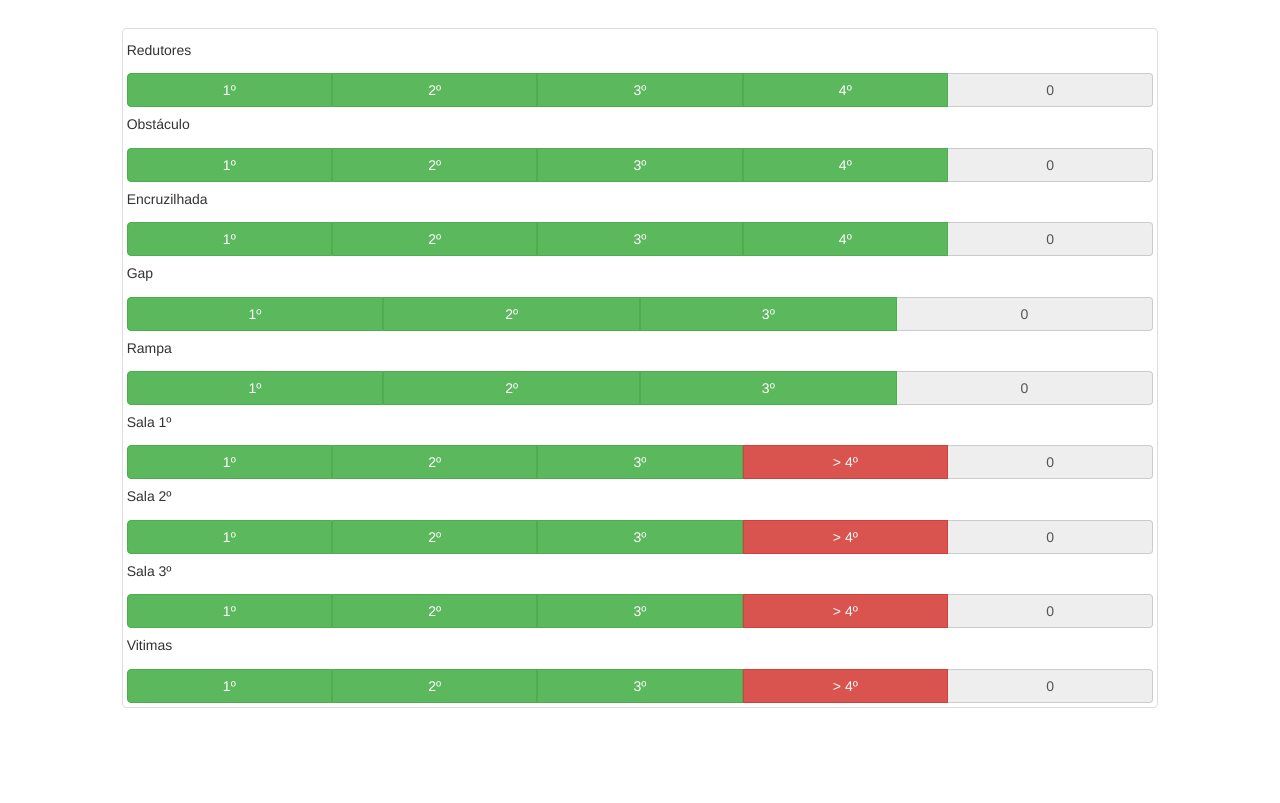
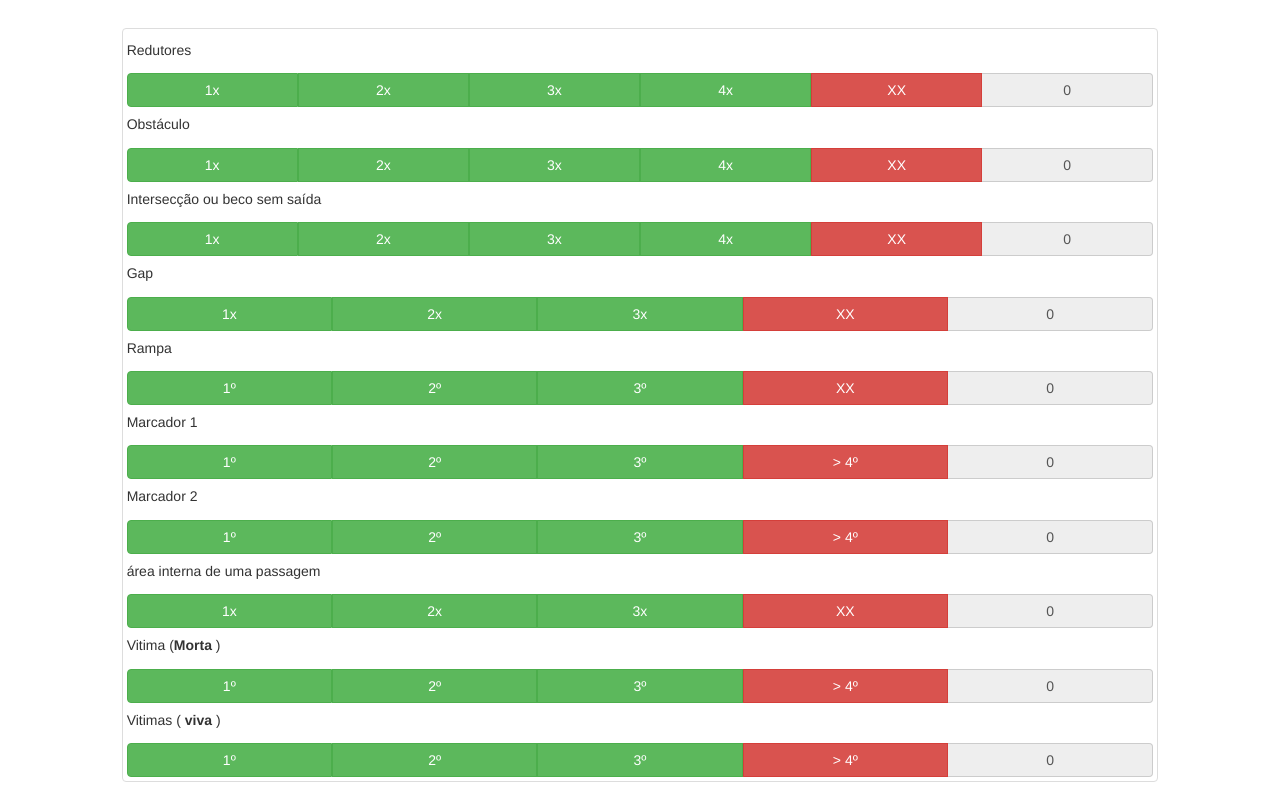
Before and after one commit to arllan/ArllanPablo.github.io, a plain HTML site: page index2.html in a window 1280 px wide. Shown: the part 53-856 px from the top of the page. Before the commit the page ends 800 px from the top, so only its background shows below. Drawn offline with Linux system fonts and the light colour scheme; a script that the page names is missing.

Commit message:
Update index2.html

```diff
--- a/index2.html
+++ b/index2.html
@@ -36,16 +36,16 @@
                            -->
                         <div id="timeDiv" class="navbar-brand " ><span id="seconds">00</span>:<span id="tens">00</span>s</div>
                         <div  class="btn-group elementBNT" role="group" aria-label="...">
-                           <button id="button-start" class="btn btn-success btn-default navbar-btn"><span class="glyphicon glyphicon-play"></span> Iniciar</button>
-                           <button id="button-stop" class="btn btn-info navbar-btn"><span class="glyphicon glyphicon-pause"></span> Pausar</button>
-                           <button id="button-reset" class="btn btn-warning navbar-btn"><span class="glyphicon glyphicon-stop"></span> Zerar</button>
+                           <button id="button-start" class="btn btn-success btn-default navbar-btn"><span class="glyphicon glyphicon-play"></span> <!-- Iniciar --></button>
+                           <button id="button-stop" class="btn btn-info navbar-btn"><span class="glyphicon glyphicon-pause"></span> <!-- Pausar --></button>
+                           <button id="button-reset" class="btn btn-warning navbar-btn"><span class="glyphicon glyphicon-stop"></span><!--  Zerar --></button>
                         </div>
                      </div>
                      <div class="navbar-header navbar-right">
                         <div class="btn-group navbar-btn" role="group" aria-label="...">
                            <div id="pontuacao" class="btn btn-default" disabled > 0</div>
                            <button id="zerarpontuacao" type="button" class="btn btn-danger">Zerar</button>
-                           <button id="actionSubmit" type="button" class="btn btn-success">Salvar</button>
+                          <!--  <button id="actionSubmit" type="button" class="btn btn-success">Salvar</button> -->
                            <!--
                            <div class="btn-group" role="group">
                               <button id="nadaaaa" type="button" class="btn btn-default dropdown-toggle" data-toggle="dropdown" aria-haspopup="true" aria-expanded="false">
@@ -81,16 +81,19 @@
 	                  </label>
 	                  <div data-value-obr="redutores" class="btn-group btn-group-justified" data-toggle="buttons">
 	                     <label class="btn btn-success">
-	                     <input class="elementoSoma" type="radio" value="5" name="redutor" id="option1" autocomplete="off">1º
+	                     <input class="elementoSoma" type="radio" value="5" name="redutor" id="option1" autocomplete="off">1x
 	                     </label>
 	                     <label class="btn btn-success ">
-	                     <input class="elementoSoma" type="radio" value="10" name="redutor" id="option2" autocomplete="off">2º
+	                     <input class="elementoSoma" type="radio" value="10" name="redutor" id="option2" autocomplete="off">2x
 	                     </label>
 	                     <label class="btn btn-success">
-	                     <input class="elementoSoma" type="radio" value="15" name="redutor" id="option3" autocomplete="off">3º
+	                     <input class="elementoSoma" type="radio" value="15" name="redutor" id="option3" autocomplete="off">3x
 	                     </label>
 	                     <label class="btn btn-success">
-	                     <input class="elementoSoma" type="radio" value="20" name="redutor" id="option3" autocomplete="off">4º
+	                     <input class="elementoSoma" type="radio" value="20" name="redutor" id="option3" autocomplete="off">4x
+	                     </label>
+	                     <label class="btn btn-danger">
+	                     <input class="elementoSoma" type="radio" value="0" name="redutor" id="option3" autocomplete="off">XX
 	                     </label>
 	                     <span id="somaRedutor" class="input-group-addon">0</span>
 	                  </div>
@@ -102,16 +105,19 @@
 	                  </label>
 	                  <div data-value-obr="obstaculo" class="btn-group btn-group-justified" data-toggle="buttons">
 	                     <label class="btn btn-success">
-	                     <input class="elementoSoma" type="radio" value="10" name="obstaculo" id="option1" autocomplete="off">1º
+	                     <input class="elementoSoma" type="radio" value="10" name="obstaculo" id="option1" autocomplete="off">1x
 	                     </label>
 	                     <label class="btn btn-success ">
-	                     <input class="elementoSoma" type="radio" value="20" name="obstaculo" id="option2" autocomplete="off">2º
+	                     <input class="elementoSoma" type="radio" value="20" name="obstaculo" id="option2" autocomplete="off">2x
 	                     </label>
 	                     <label class="btn btn-success">
-	                     <input class="elementoSoma" type="radio" value="30" name="obstaculo" id="option3" autocomplete="off">3º
+	                     <input class="elementoSoma" type="radio" value="30" name="obstaculo" id="option3" autocomplete="off">3x
 	                     </label>
 	                     <label class="btn btn-success">
-	                     <input class="elementoSoma" type="radio" value="40" name="obstaculo" id="option3" autocomplete="off">4º
+	                     <input class="elementoSoma" type="radio" value="40" name="obstaculo" id="option3" autocomplete="off">4x
+	                     </label>
+	                     <label class="btn btn-danger">
+	                     <input class="elementoSoma" type="radio" value="0" name="obstaculo" id="option3" autocomplete="off">XX
 	                     </label>
 	                     <span id="somaObstaculo" class="input-group-addon">0</span>
 	                  </div>
@@ -119,20 +125,23 @@
 
 	                  <!--botão-->
 	                  <label>
-	                     <h5> Encruzilhada</h5>
+	                     <h5> Intersecção ou beco sem saída</h5>
 	                  </label>
 	                  <div data-value-obr="encruzilhada" class="btn-group btn-group-justified" data-toggle="buttons">
 	                     <label class="btn btn-success">
-	                     <input class="elementoSoma" type="radio" value="10" name="encruzilhada" id="option1" autocomplete="off">1º
+	                     <input class="elementoSoma" type="radio" value="15" name="encruzilhada" id="option1" autocomplete="off">1x
 	                     </label>
 	                     <label class="btn btn-success ">
-	                     <input class="elementoSoma" type="radio" value="20" name="encruzilhada" id="option2" autocomplete="off">2º
+	                     <input class="elementoSoma" type="radio" value="30" name="encruzilhada" id="option2" autocomplete="off">2x
 	                     </label>
 	                     <label class="btn btn-success">
-	                     <input class="elementoSoma" type="radio" value="30" name="encruzilhada" id="option3" autocomplete="off">3º
+	                     <input class="elementoSoma" type="radio" value="45" name="encruzilhada" id="option3" autocomplete="off">3x
 	                     </label>
 	                     <label class="btn btn-success">
-	                     <input class="elementoSoma" type="radio" value="40" name="encruzilhada" id="option4" autocomplete="off">4º
+	                     <input class="elementoSoma" type="radio" value="60" name="encruzilhada" id="option4" autocomplete="off">4x
+	                     </label>
+	                     <label class="btn btn-danger">
+	                     <input class="elementoSoma" type="radio" value="0" name="encruzilhada" id="option4" autocomplete="off">XX
 	                     </label>
 	                     <span id="somaEncruzilhada" class="input-group-addon">0</span>
 	                  </div>
@@ -144,13 +153,16 @@
 	                  </label>
 	                  <div data-value-obr="gap" class="btn-group btn-group-justified" data-toggle="buttons">
 	                     <label class="btn btn-success">
-	                     <input class="elementoSoma" type="radio" value="10" name="gap" id="option1" autocomplete="off">1º
+	                     <input class="elementoSoma" type="radio" value="10" name="gap" id="option1" autocomplete="off">1x
 	                     </label>
 	                     <label class="btn btn-success ">
-	                     <input class="elementoSoma" type="radio" value="20" name="gap" id="option2" autocomplete="off">2º
+	                     <input class="elementoSoma" type="radio" value="20" name="gap" id="option2" autocomplete="off">2x
 	                     </label>
 	                     <label class="btn btn-success">
-	                     <input class="elementoSoma" type="radio" value="30" name="gap" id="option3" autocomplete="off">3º
+	                     <input class="elementoSoma" type="radio" value="30" name="gap" id="option3" autocomplete="off">3x
+	                     </label>
+	                     <label class="btn btn-danger">
+	                     <input class="elementoSoma" type="radio" value="0" name="gap" id="option4" autocomplete="off">XX
 	                     </label>
 	                     <span id="somaGap" class="input-group-addon">0</span>
 	                  </div>
@@ -169,13 +181,16 @@
 	                     <label class="btn btn-success">
 	                     <input class="elementoSoma" type="radio" value="10" name="rampa" id="option3" autocomplete="off">3º
 	                     </label>
+	                     <label class="btn btn-danger">
+	                     <input class="elementoSoma" type="radio" value="0" name="rampa" id="option4" autocomplete="off">XX
+	                     </label>
 	                     <span id="somaRampa" class="input-group-addon">0</span>
 	                  </div>
 	                  <!--botão-->
 
 	                  <!--botão-->
 	                  <label>
-	                     <h5> Sala 1º </h5>
+	                     <h5> Marcador 1 </h5>
 	                  </label>
 	                  <div data-value-obr="sala1" class="btn-group btn-group-justified" data-toggle="buttons">
 	                     <label class="btn btn-success">
@@ -196,7 +211,7 @@
 
 	                  <!--botão-->
 	                  <label>
-	                     <h5> Sala 2º </h5>
+	                     <h5> Marcador 2 </h5>
 	                  </label>
 	                  <div data-value-obr="sala2" class="btn-group btn-group-justified" data-toggle="buttons">
 	                     <label class="btn btn-success">
@@ -217,17 +232,38 @@
 
 	                  <!--botão-->
 	                  <label>
-	                     <h5> Sala 3º </h5>
+	                     <h5> área interna de uma passagem </h5>
+	                  </label>
+	                  <div data-value-obr="passagem" class="btn-group btn-group-justified" data-toggle="buttons">
+	                     <label class="btn btn-success">
+	                     <input class="elementoSoma" type="radio" value="10" name="sala2" id="option1" autocomplete="off">1x
+	                     </label>
+	                     <label class="btn btn-success ">
+	                     <input class="elementoSoma" type="radio" value="20" name="sala2" id="option2" autocomplete="off">2x
+	                     </label>
+	                     <label class="btn btn-success">
+	                     <input class="elementoSoma" type="radio" value="30" name="sala2" id="option3" autocomplete="off">3x
+	                     </label>
+	                     <label class="btn btn-danger">
+	                     <input class="elementoSoma" type="radio" value="0" name="sala2" id="option3" autocomplete="off"> XX
+	                     </label>
+	                     <span id="somaPassagem" class="input-group-addon">0</span>
+	                  </div>
+	                  <!--botão-->
+
+	                  <!--botão-->
+	                  <label>
+	                     <h5> Vitima (<b>Morta</b> ) </h5>
 	                  </label>
 	                  <div data-value-obr="sala3" class="btn-group btn-group-justified" data-toggle="buttons">
 	                     <label class="btn btn-success">
-	                     <input class="elementoSoma" type="radio" value="60" name="sala3" id="option1" autocomplete="off">1º
+	                     <input class="elementoSoma" type="radio" value="50" name="sala3" id="option1" autocomplete="off">1º
 	                     </label>
 	                     <label class="btn btn-success ">
-	                     <input class="elementoSoma" type="radio" value="40" name="sala3" id="option2" autocomplete="off">2º
+	                     <input class="elementoSoma" type="radio" value="30" name="sala3" id="option2" autocomplete="off">2º
 	                     </label>
 	                     <label class="btn btn-success">
-	                     <input class="elementoSoma" type="radio" value="20" name="sala3" id="option3" autocomplete="off">3º
+	                     <input class="elementoSoma" type="radio" value="10" name="sala3" id="option3" autocomplete="off">3º
 	                     </label>
 	                     <label class="btn btn-danger">
 	                     <input class="elementoSoma" type="radio" value="0" name="sala3" id="option3" autocomplete="off"> > 4º
@@ -238,7 +274,7 @@
 
 	                  <!--botão-->
 	                  <label>
-	                     <h5> Vitimas </h5>
+	                     <h5> Vitimas ( <b>viva</b> ) </h5>
 	                  </label>
 	                  <div data-value-obr="vitimas" class="btn-group btn-group-justified" data-toggle="buttons">
 	                     <label class="btn btn-success">
@@ -321,6 +357,10 @@
              	$('#somaVitimas').text($(this).val()); // o campo recebe o valor do botão radio clicado.
                  somaElementoFinal();
              	break;
+             case 'passagem':
+             	$('#somaPassagem').text($(this).val()); // o campo recebe o valor do botão radio clicado.
+                 somaElementoFinal();
+             	break;
              default:
                // statements_def
                break;
@@ -339,7 +379,8 @@
            var sala2 = Number($('#somaSala2').text()); // recebe o valor final do bnt radio da rampa
            var sala3 = Number($('#somaSala3').text()); // recebe o valor final do bnt radio da rampa
            var vitimas = Number($('#somaVitimas').text()); // recebe o valor final do bnt radio da rampa
-           total =  gap + rampa + redutor + encruzilhada + obstaculo + sala1 + sala2 + sala3 + vitimas; // soma o valor final da gap com rampa
+           var passagem = Number($('#somaPassagem').text());
+           total =  gap + rampa + redutor + encruzilhada + obstaculo + sala1 + sala2 + sala3 + vitimas + passagem; // soma o valor final da gap com rampa
            console.log(total); // mostra no console o valor final da soma
            $('#pontuacao').text(total); // passa o valor final para o span do valor final
          }
```
